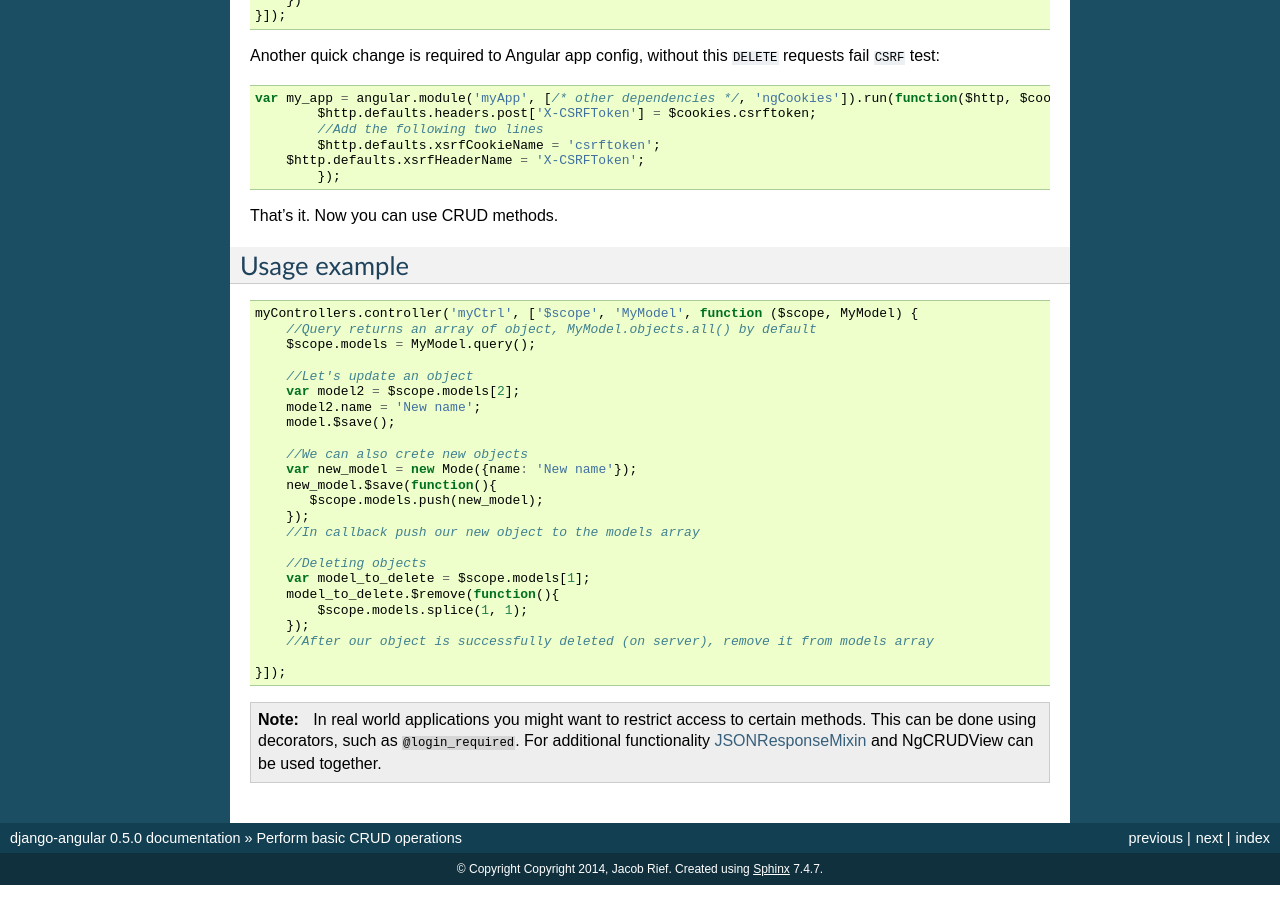
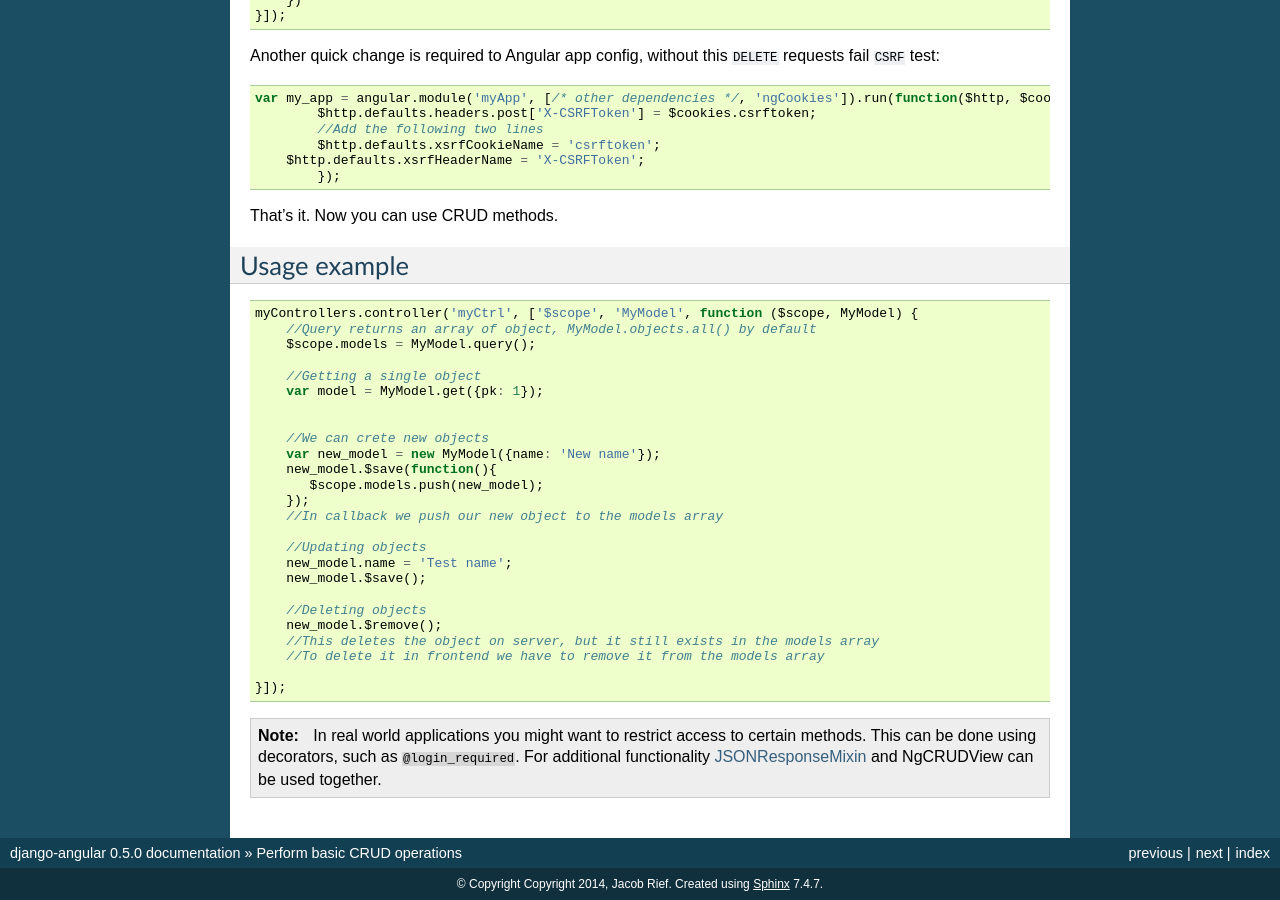
Before and after one commit to kimarakov/django_angular, a Sphinx documentation site: the page built from docs/basic-crud-operations.rst, in a window 1280 px wide and 900 px high, scrolled down 782 px. Built offline with Sphinx 7.4.7, drawn with Linux system fonts in a browser that asks for light colours.

Commit message:
crud docs usage example changes

```diff
--- a/docs/basic-crud-operations.rst
+++ b/docs/basic-crud-operations.rst
@@ -67,24 +67,25 @@ Usage example
         //Query returns an array of object, MyModel.objects.all() by default
         $scope.models = MyModel.query();
 
-        //Let's update an object
-        var model2 = $scope.models[2];
-        model2.name = 'New name';
-        model.$save();
+        //Getting a single object
+        var model = MyModel.get({pk: 1});
 
-        //We can also crete new objects
-        var new_model = new Mode({name: 'New name'});
+
+        //We can crete new objects
+        var new_model = new MyModel({name: 'New name'});
         new_model.$save(function(){
            $scope.models.push(new_model);
         });
-        //In callback push our new object to the models array
+        //In callback we push our new object to the models array
+
+        //Updating objects
+        new_model.name = 'Test name';
+        new_model.$save();
 
         //Deleting objects
-        var model_to_delete = $scope.models[1];
-        model_to_delete.$remove(function(){
-            $scope.models.splice(1, 1);
-        });
-        //After our object is successfully deleted (on server), remove it from models array
+        new_model.$remove();
+        //This deletes the object on server, but it still exists in the models array
+        //To delete it in frontend we have to remove it from the models array
 
     }]);
 
```
